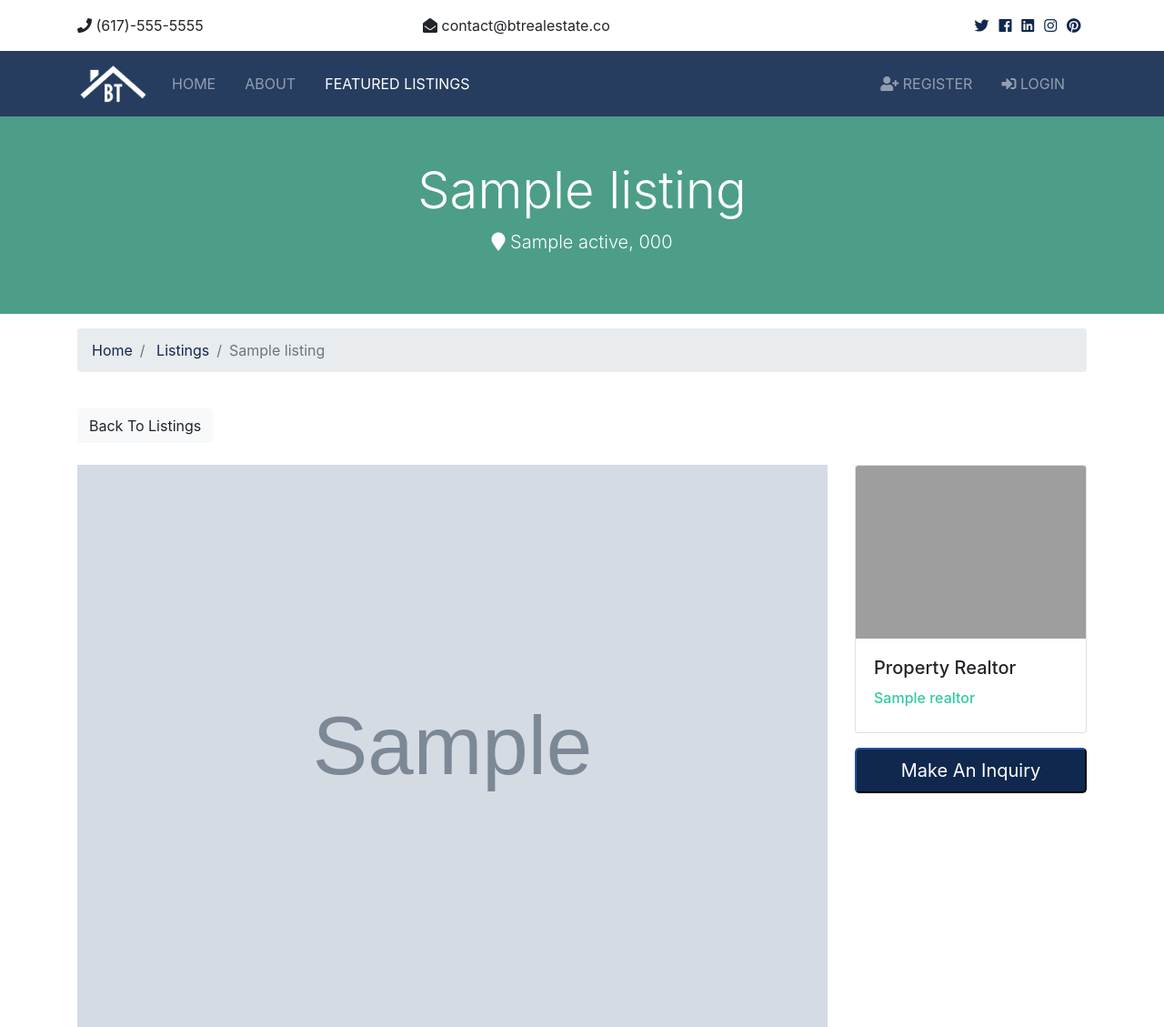
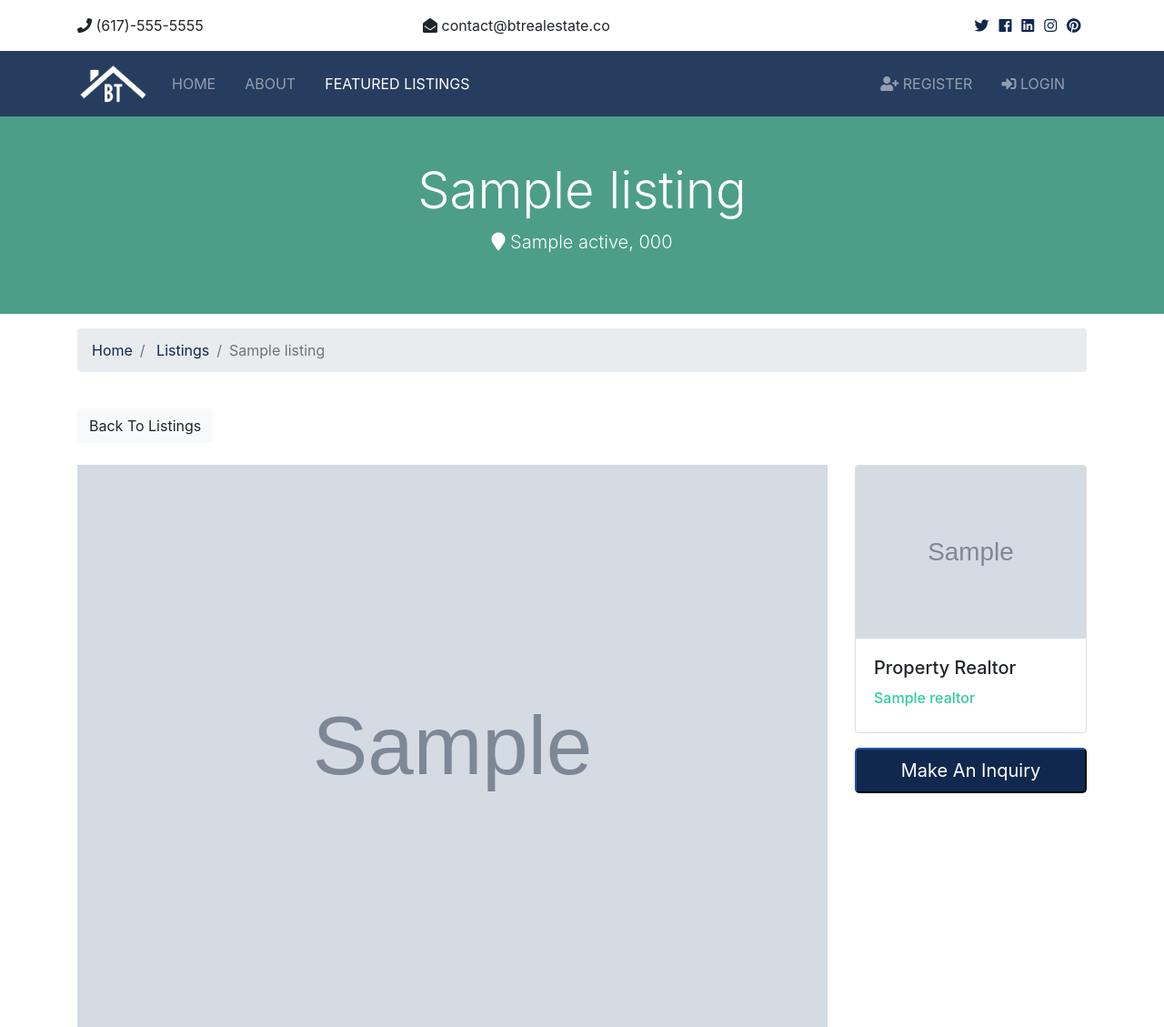
Before and after one commit to neuodev/bt-real-estate, a Django app: page /listings/1 in a window 1280 px wide. Shown: the top 1129 px of the page at 91% size. Run offline with Django 3.2, Linux system fonts and the light colour scheme; tables that the repository leaves empty hold one stand-in row (values such as "Sample post"); grey boxes marked "Sample" are stand-in pictures; some libraries are stand-ins or nearby versions; grey boxes are pictures that could not be loaded.

Commit message:
Display the realtor image

```diff
--- a/templates/listings/listing.html
+++ b/templates/listings/listing.html
@@ -145,7 +145,7 @@
         </div>
         <div class="col-md-3">
           <div class="card mb-3">
-            <img class="card-img-top" src="assets/img/realtors/kyle.jpg" alt="Seller of the month">
+            <img class="card-img-top" src="{{listing.realtor.photo.url}}" alt="Seller of the month">
             <div class="card-body">
               <h5 class="card-title">Property Realtor</h5>
               <h6 class="text-secondary">{{listing.realtor}}</h6>
```
